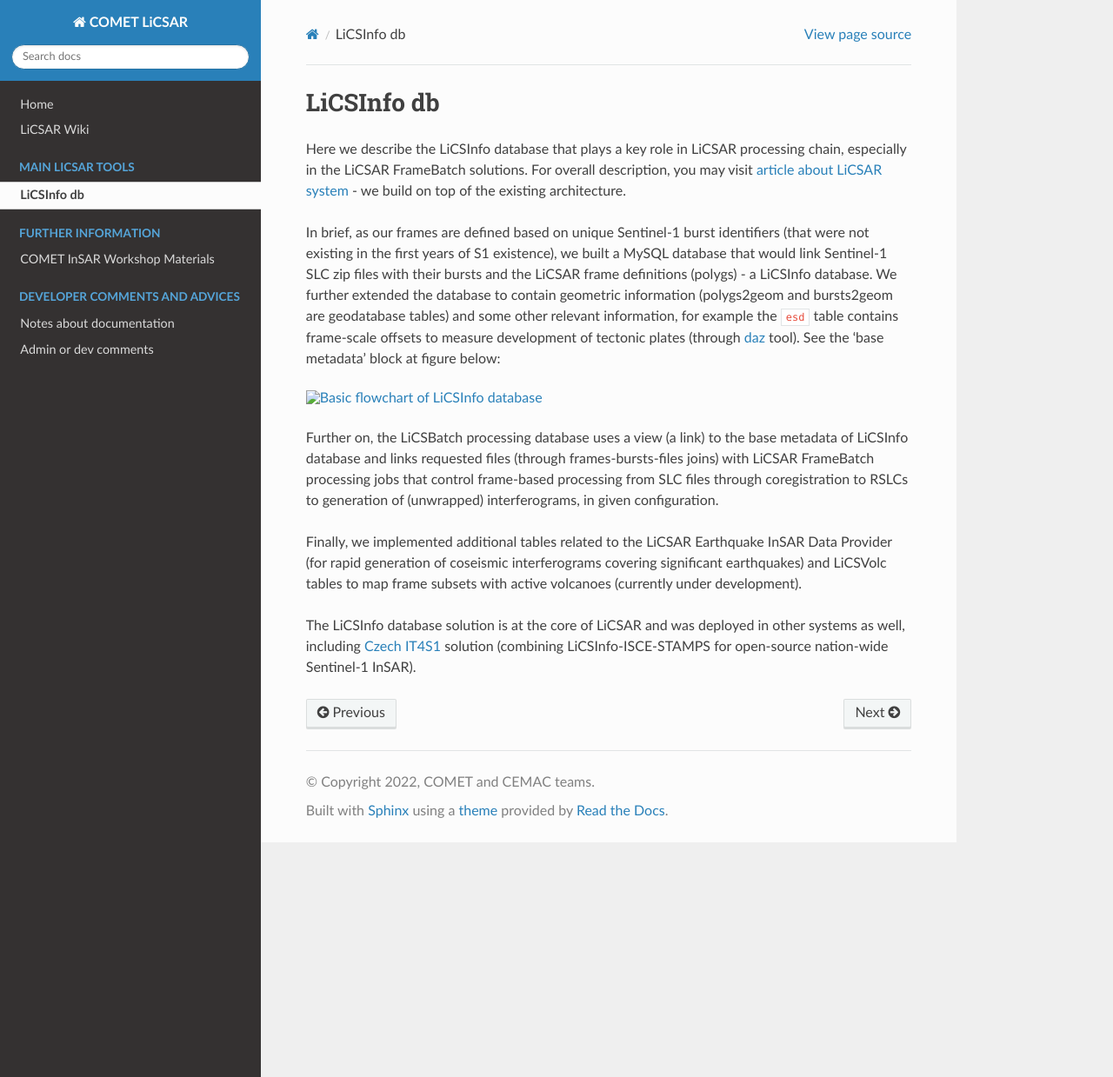
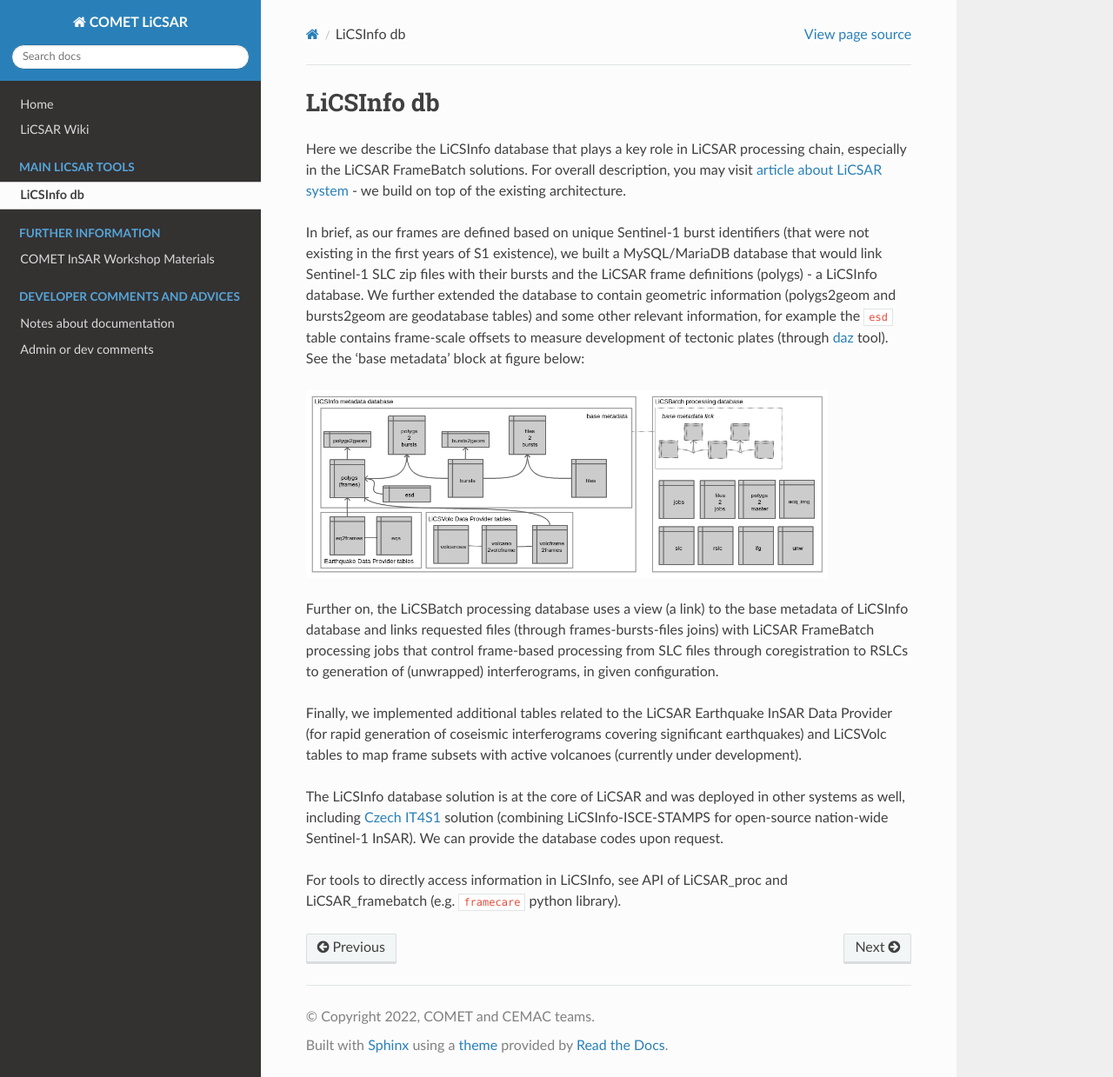
Before and after one commit to comet-licsar/comet-licsar.github.io, a Sphinx documentation site: the page built from source/licsar_db/index.rst, in a window 1280 px wide and 1239 px high. Shown: the whole window at 87% size. Built offline with Sphinx 7.4.7 and the Read the Docs theme 2.0.0, drawn with Linux system fonts in a browser that asks for light colours.

Commit message:
Update index.rst

```diff
--- a/source/licsar_db/index.rst
+++ b/source/licsar_db/index.rst
@@ -4,10 +4,10 @@ LiCSInfo db
 Here we describe the LiCSInfo database that plays a key role in LiCSAR processing chain, especially in the LiCSAR FrameBatch solutions.
 For overall description, you may visit `article about LiCSAR system <https://doi.org/10.3390/rs12152430>`_ - we build on top of the existing architecture.
 
-In brief, as our frames are defined based on unique Sentinel-1 burst identifiers (that were not existing in the first years of S1 existence), we built a MySQL database that would link Sentinel-1 SLC zip files with their bursts and the LiCSAR frame definitions (polygs) - a LiCSInfo database. We further extended the database to contain geometric information (polygs2geom and bursts2geom are geodatabase tables) and some other relevant information, for example the ``esd`` table contains frame-scale offsets to measure development of tectonic plates (through `daz <https://comet-licsar.github.io/daz/index.html>`_ tool). See the 'base metadata' block at figure below:
+In brief, as our frames are defined based on unique Sentinel-1 burst identifiers (that were not existing in the first years of S1 existence), we built a MySQL/MariaDB database that would link Sentinel-1 SLC zip files with their bursts and the LiCSAR frame definitions (polygs) - a LiCSInfo database. We further extended the database to contain geometric information (polygs2geom and bursts2geom are geodatabase tables) and some other relevant information, for example the ``esd`` table contains frame-scale offsets to measure development of tectonic plates (through `daz <https://comet-licsar.github.io/daz/index.html>`_ tool). See the 'base metadata' block at figure below:
 
 
-.. image:: ../images/licsinfo.png
+.. image:: ../../images/licsinfo.png
    :width: 600
    :alt: Basic flowchart of LiCSInfo database
 
@@ -15,4 +15,6 @@ Further on, the LiCSBatch processing database uses a view (a link) to the base m
 
 Finally, we implemented additional tables related to the LiCSAR Earthquake InSAR Data Provider (for rapid generation of coseismic interferograms covering significant earthquakes) and LiCSVolc tables to map frame subsets with active volcanoes (currently under development).
 
-The LiCSInfo database solution is at the core of LiCSAR and was deployed in other systems as well, including `Czech IT4S1 <https://www.mdpi.com/2072-4292/12/18/2960>`_ solution (combining LiCSInfo-ISCE-STAMPS for open-source nation-wide Sentinel-1 InSAR).
+The LiCSInfo database solution is at the core of LiCSAR and was deployed in other systems as well, including `Czech IT4S1 <https://www.mdpi.com/2072-4292/12/18/2960>`_ solution (combining LiCSInfo-ISCE-STAMPS for open-source nation-wide Sentinel-1 InSAR). We can provide the database codes upon request.
+
+For tools to directly access information in LiCSInfo, see API of LiCSAR_proc and LiCSAR_framebatch (e.g. ``framecare`` python library).
```
